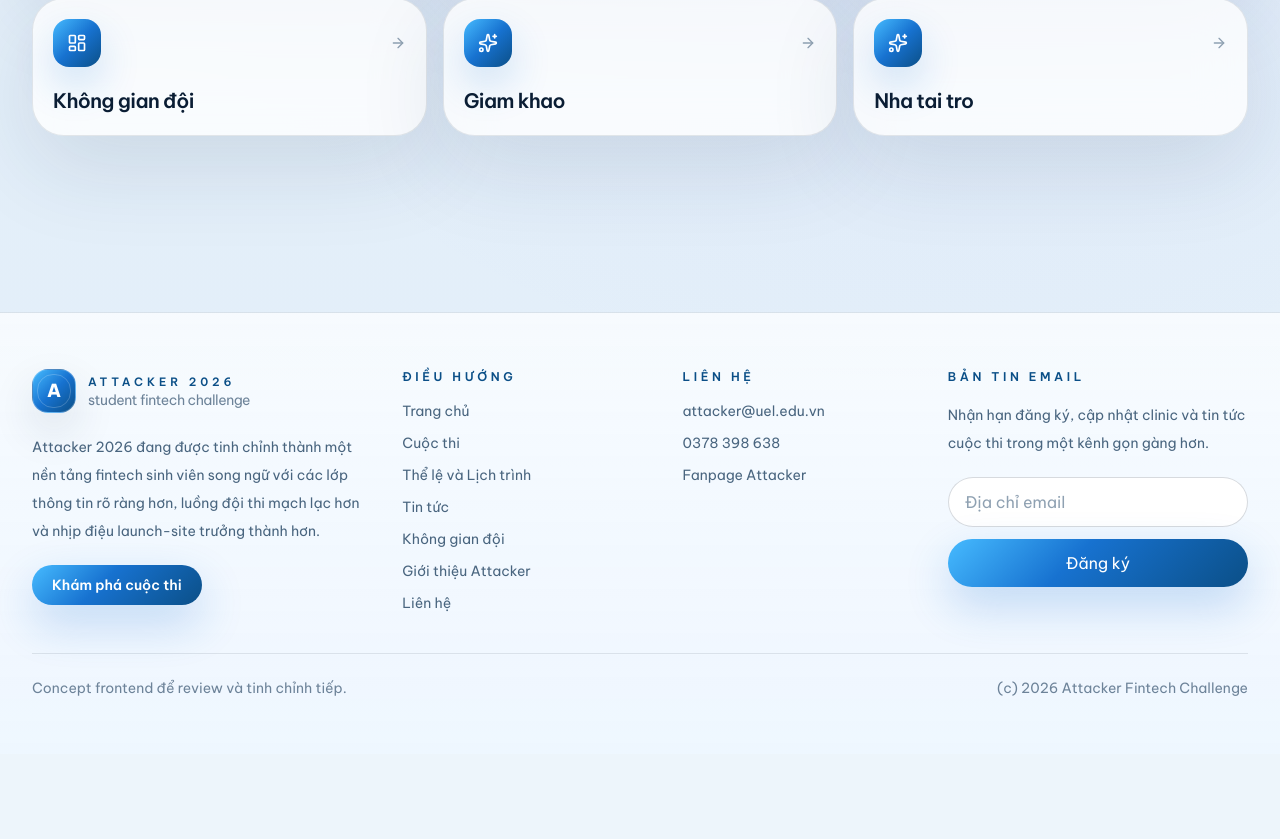
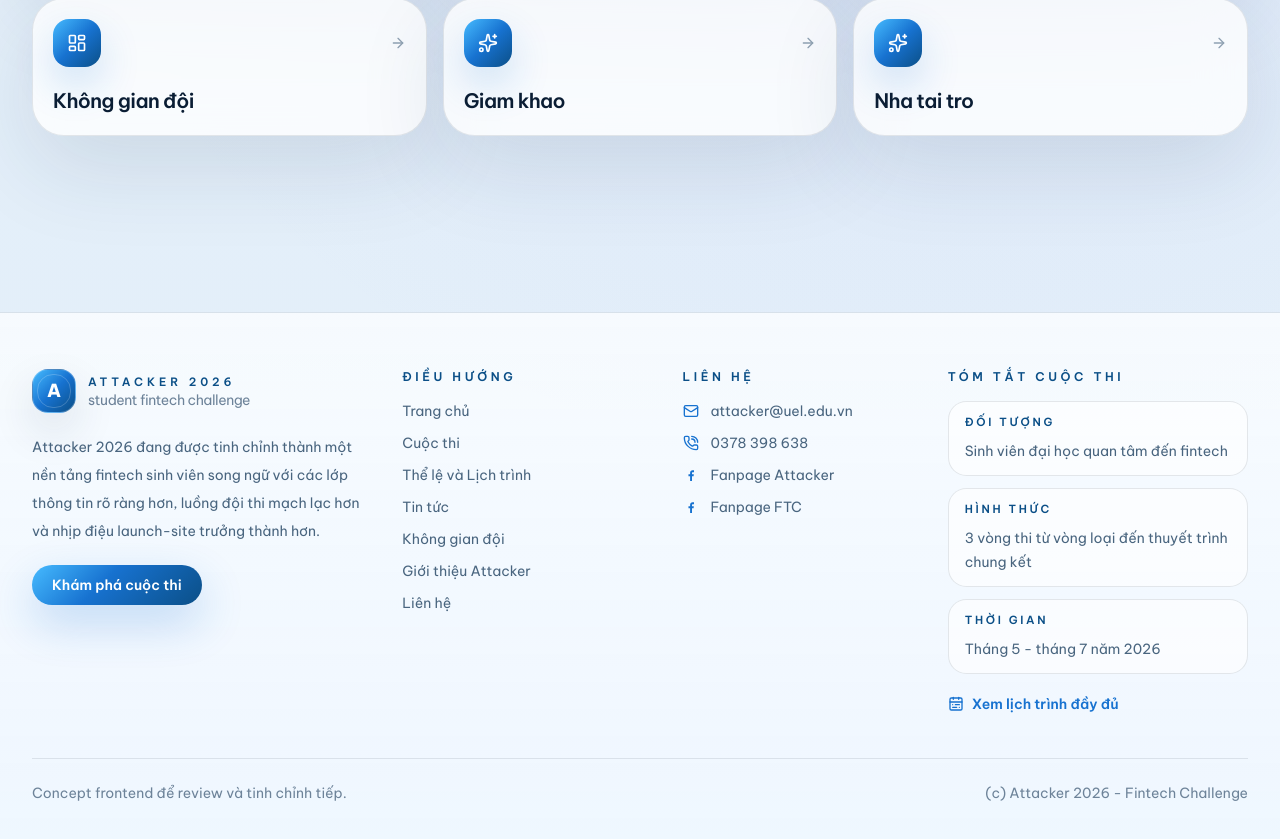
Before and after one commit to tamphan2911/attacker_2026, a Next.js app: page / in a window 1280 px wide. Shown: the part 5781-6620 px from the top of the page. Before the commit the page ends 6535 px from the top, so only its background shows below. Built offline with nearby package versions, Linux system fonts and the light colour scheme; no server answers; the database is empty.

Commit message:
Refresh footer contact and snapshot

```diff
--- a/src/components/site-footer.tsx
+++ b/src/components/site-footer.tsx
@@ -1,11 +1,20 @@
 "use client";
 
 import Link from "next/link";
+import { CalendarRange, Mail, PhoneCall } from "lucide-react";
 
 import { contactInfo, navItems } from "@/data/site-content";
 import { pickText } from "@/lib/site";
 import { useSiteState } from "@/components/providers/site-state-provider";
 import { BrandMark } from "@/components/site-ui";
+
+function FacebookIcon({ className }: { className?: string }) {
+  return (
+    <svg viewBox="0 0 24 24" fill="currentColor" aria-hidden="true" className={className}>
+      <path d="M13.5 21v-7h2.35l.4-3h-2.75V9.19c0-.87.24-1.46 1.49-1.46H16.5V5.05c-.26-.03-1.15-.11-2.19-.11-2.17 0-3.66 1.32-3.66 3.75V11H8.2v3h2.45v7h2.85Z" />
+    </svg>
+  );
+}
 
 export function SiteFooter() {
   const { locale } = useSiteState();
@@ -48,45 +57,93 @@ export function SiteFooter() {
               {locale === "en" ? "Contact" : "Liên hệ"}
             </p>
             <div className="space-y-3 text-sm theme-text-muted">
-              <a className="block transition hover:text-[var(--text-strong)]" href={`mailto:${contactInfo.email}`}>
-                {contactInfo.email}
+              <a
+                className="inline-flex items-center gap-3 transition hover:text-[var(--text-strong)]"
+                href={`mailto:${contactInfo.email}`}
+              >
+                <Mail className="h-4 w-4 theme-accent" />
+                <span>{contactInfo.email}</span>
               </a>
-              <a className="block transition hover:text-[var(--text-strong)]" href={`tel:${contactInfo.phone}`}>
-                {contactInfo.phone}
+              <a
+                className="inline-flex items-center gap-3 transition hover:text-[var(--text-strong)]"
+                href={`tel:${contactInfo.phone}`}
+              >
+                <PhoneCall className="h-4 w-4 theme-accent" />
+                <span>{contactInfo.phone}</span>
               </a>
-              <a className="block transition hover:text-[var(--text-strong)]" href={contactInfo.attackerFacebook} target="_blank" rel="noreferrer">
-                {locale === "en" ? "Attacker Facebook page" : "Fanpage Attacker"}
+              <a
+                className="inline-flex items-center gap-3 transition hover:text-[var(--text-strong)]"
+                href={contactInfo.attackerFacebook}
+                target="_blank"
+                rel="noreferrer"
+              >
+                <FacebookIcon className="h-4 w-4 theme-accent" />
+                <span>{locale === "en" ? "Attacker Facebook page" : "Fanpage Attacker"}</span>
+              </a>
+              <a
+                className="inline-flex items-center gap-3 transition hover:text-[var(--text-strong)]"
+                href={contactInfo.ftcFacebook}
+                target="_blank"
+                rel="noreferrer"
+              >
+                <FacebookIcon className="h-4 w-4 theme-accent" />
+                <span>{locale === "en" ? "FTC Facebook page" : "Fanpage FTC"}</span>
               </a>
             </div>
           </div>
 
           <div>
             <p className="theme-eyebrow mb-4 text-xs font-semibold uppercase tracking-[0.3em]">
-              {locale === "en" ? "Newsletter" : "Bản tin email"}
+              {locale === "en" ? "Competition snapshot" : "Tóm tắt cuộc thi"}
             </p>
-            <p className="text-sm leading-7 theme-text-muted">
-              {locale === "en"
-                ? "Get deadlines, clinic updates, and competition news in one cleaner channel."
-                : "Nhận hạn đăng ký, cập nhật clinic và tin tức cuộc thi trong một kênh gọn gàng hơn."}
-            </p>
-            <div className="mt-5 space-y-3">
-              <input
-                placeholder={locale === "en" ? "Email address" : "Địa chỉ email"}
-                className="theme-field w-full rounded-full border px-4 py-3 text-sm outline-none"
-              />
-              <button
-                type="button"
-                className="theme-button-primary w-full rounded-full px-5 py-3 text-sm font-semibold transition hover:brightness-110"
-              >
-                {locale === "en" ? "Subscribe" : "Đăng ký"}
-              </button>
+            <div className="space-y-3">
+              {[
+                {
+                  label: locale === "en" ? "Participants" : "Đối tượng",
+                  value:
+                    locale === "en"
+                      ? "University students interested in fintech"
+                      : "Sinh viên đại học quan tâm đến fintech",
+                },
+                {
+                  label: locale === "en" ? "Format" : "Hình thức",
+                  value:
+                    locale === "en"
+                      ? "3 rounds from qualifier to final presentation"
+                      : "3 vòng thi từ vòng loại đến thuyết trình chung kết",
+                },
+                {
+                  label: locale === "en" ? "Timeline" : "Thời gian",
+                  value:
+                    locale === "en"
+                      ? "May - July 2026"
+                      : "Tháng 5 - tháng 7 năm 2026",
+                },
+              ].map((item) => (
+                <div
+                  key={item.label}
+                  className="theme-panel-subtle rounded-[1.15rem] border theme-border px-4 py-3"
+                >
+                  <p className="text-[0.7rem] font-semibold uppercase tracking-[0.24em] theme-eyebrow">
+                    {item.label}
+                  </p>
+                  <p className="mt-2 text-sm leading-6 theme-text-muted">{item.value}</p>
+                </div>
+              ))}
             </div>
+            <Link
+              href="/rules"
+              className="mt-5 inline-flex items-center gap-2 text-sm font-semibold theme-accent"
+            >
+              <CalendarRange className="h-4 w-4" />
+              {locale === "en" ? "View full timeline" : "Xem lịch trình đầy đủ"}
+            </Link>
           </div>
         </div>
 
         <div className="mt-10 flex flex-col gap-3 border-t theme-border pt-6 text-sm theme-text-soft md:flex-row md:items-center md:justify-between">
           <p>{locale === "en" ? "Frontend concept for review and refinement." : "Concept frontend để review và tinh chỉnh tiếp."}</p>
-          <p>(c) 2026 Attacker Fintech Challenge</p>
+          <p>(c) Attacker 2026 - Fintech Challenge</p>
         </div>
       </div>
     </footer>
```
